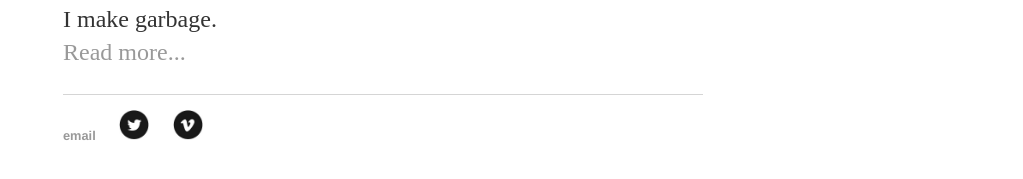
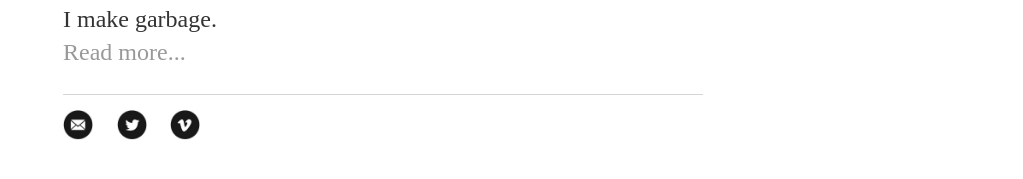
Before and after one commit to glasscaked/strip, a Jekyll site: the page built from index.html, in a window 1280 px wide. Shown: the part 324-503 px from the top of the page, without its empty margins (257-1280 px from the left). Built offline with Jekyll 4.4.1, drawn with Linux system fonts in a browser that asks for light colours.

Commit message:
Update default.html

```diff
--- a/_layouts/default.html
+++ b/_layouts/default.html
@@ -27,7 +27,7 @@
 
   <footer><br>
    <ul>
-   <li><a href="mailto:glasscaked@gmail.com">email</a></li>
+   <li><a href="mailto:glasscaked@gmail.com"><img border="0" alt="Twitter" src="/images/mail.jpg" width="30" height="30"></a></li>
    <li><a href="http://www.twitter.com/glasscake"><img border="0" alt="Twitter" src="/images/twitter.jpg" width="30" height="30"></a></li>
    <li><a href="http://www.vimeo.com/glasscake"><img border="0" alt="Vimeo" src="/images/vimeo.jpg" width="30" height="30"></a></li>
    </ul>
```
